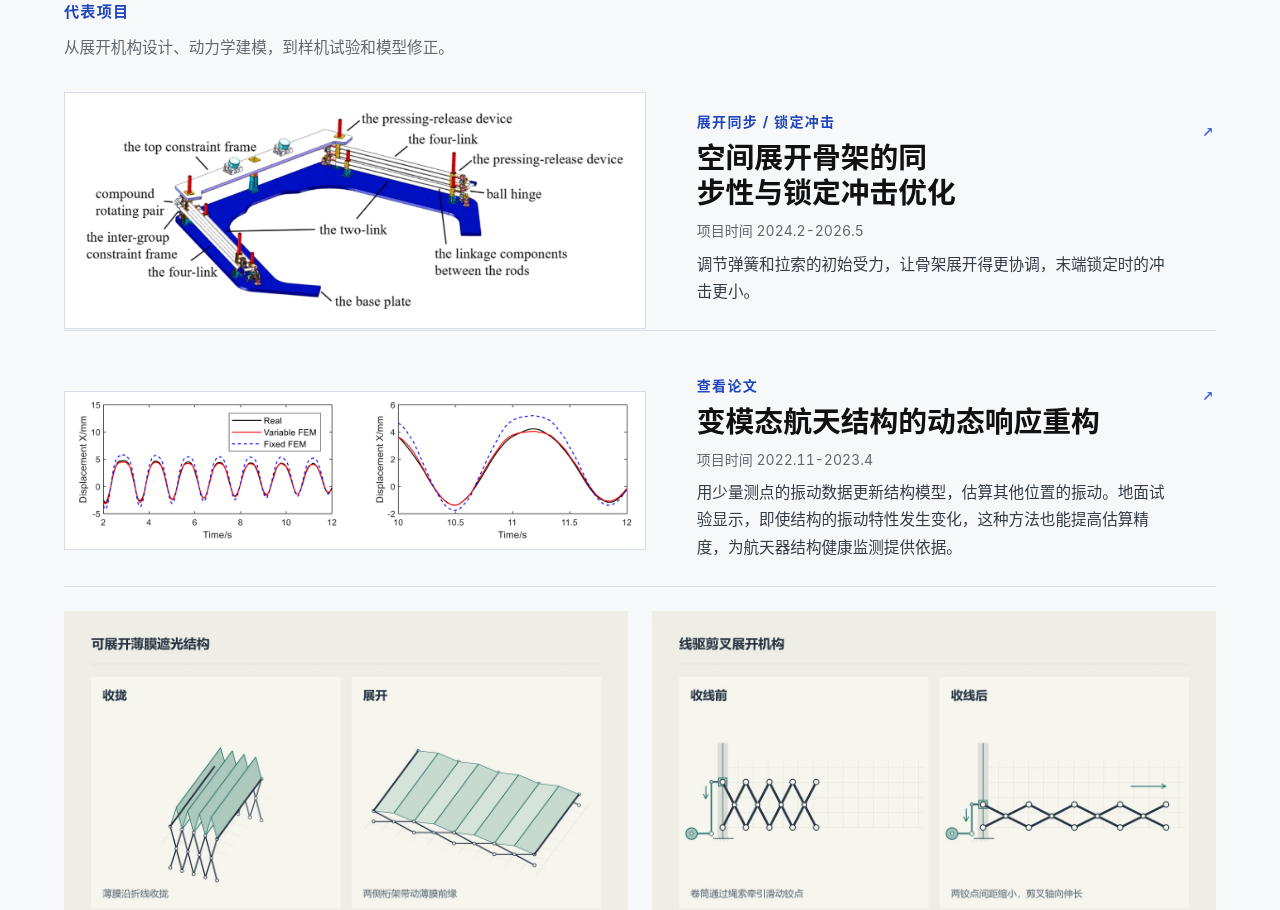
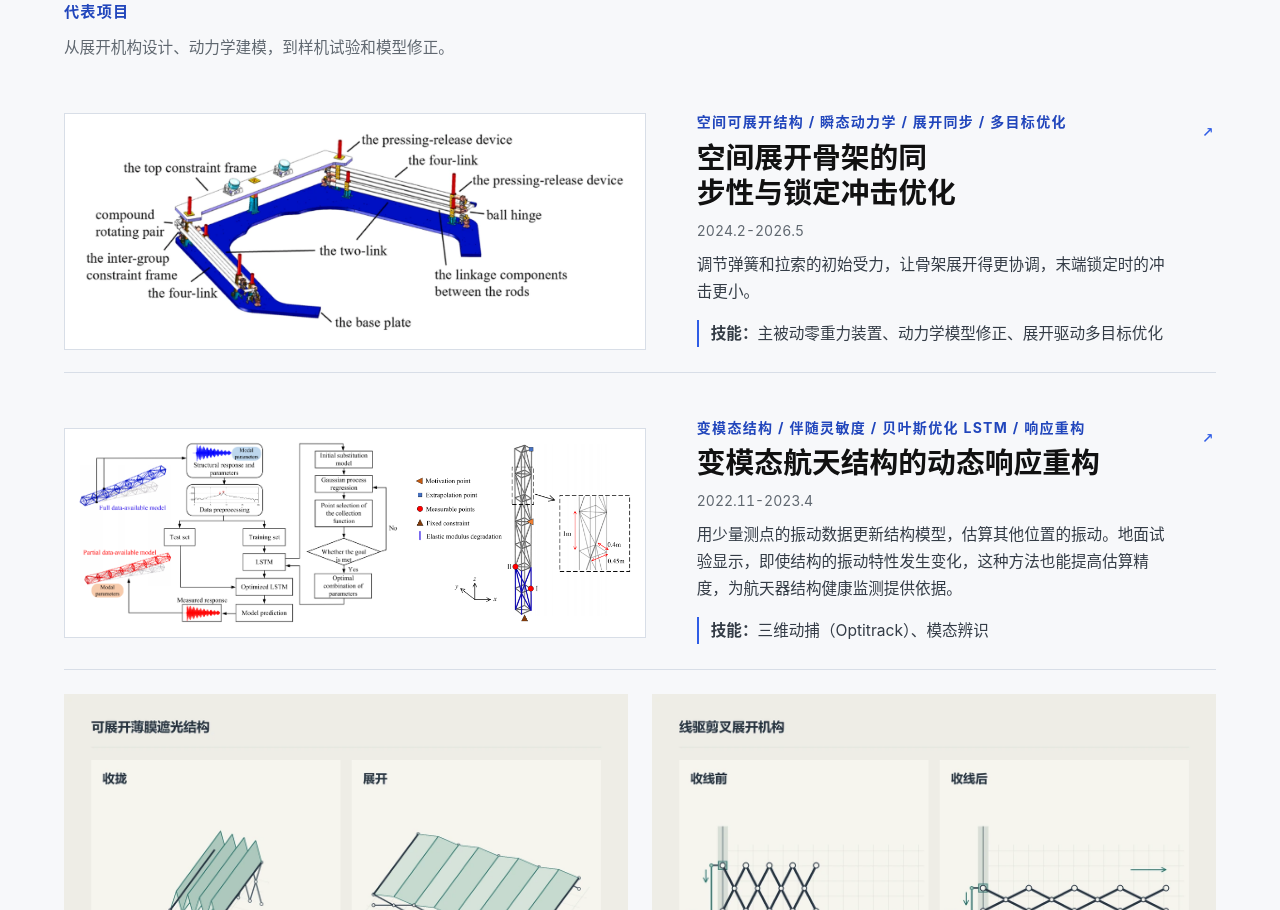
Before and after one commit to StarTruss/startruss.github.io, a plain HTML site: page index.html in a window 1280 px wide. Shown: the part 851-1761 px from the top of the page. Drawn offline with Linux system fonts and the light colour scheme.

Commit message:
Update project figures, keywords and skills

```diff
--- a/index.html
+++ b/index.html
@@ -60,24 +60,27 @@
               <img src="skeleton-mechanism.webp" alt="" width="1400" height="567" loading="lazy">
             </div>
             <div class="project-card-copy">
-              <p class="eyebrow">展开同步 / 锁定冲击</p>
+              <p class="eyebrow">空间可展开结构 / 瞬态动力学 / 展开同步 / 多目标优化</p>
               <h3 id="skeleton-title">空间展开骨架的同步性与锁定冲击优化</h3>
-              <p class="project-period" id="skeleton-period">项目时间 <time datetime="2024-02">2024.2</time>-<time datetime="2026-05">2026.5</time></p>
-              <p>调节弹簧和拉索的初始受力，让骨架展开得更协调，末端锁定时的冲击更小。</p>
+              <p class="project-period" id="skeleton-period"><time datetime="2024-02">2024.2</time>-<time datetime="2026-05">2026.5</time></p>
+              <p class="project-summary">调节弹簧和拉索的初始受力，让骨架展开得更协调，末端锁定时的冲击更小。</p>
+              <p class="project-skills"><strong>技能：</strong>主被动零重力装置、动力学模型修正、展开驱动多目标优化</p>
               <span class="card-arrow" aria-hidden="true">↗</span>
             </div>
           </a>
         </article>
         <article class="project-card project-card-featured">
           <a class="project-link" href="https://doi.org/10.1016/j.ast.2025.110170" aria-labelledby="response-title response-paper" aria-describedby="response-period">
-            <div class="project-image">
-              <img src="response-reconstruction.webp" width="1400" height="380" alt="论文图 22(a)。地面试验中，更新模型重构的未测点 X 向位移更接近实测曲线。" loading="lazy">
+            <div class="project-image response-composite">
+              <img src="response-method.png" width="1559" height="887" alt="动态响应重构的方法流程，包括数据预处理、LSTM 模型训练、参数优化与响应预测。" loading="lazy">
+              <img src="response-structure.png" width="832" height="698" alt="桁架结构模型及激励点、测量点、响应外推点和局部弹性模量退化位置。" loading="lazy">
             </div>
             <div class="project-card-copy">
-              <p class="eyebrow" id="response-paper">查看论文</p>
+              <p class="eyebrow" id="response-paper">变模态结构 / 伴随灵敏度 / 贝叶斯优化 LSTM / 响应重构</p>
               <h3 id="response-title">变模态航天结构的动态响应重构</h3>
-              <p class="project-period" id="response-period">项目时间 <time datetime="2022-11">2022.11</time>-<time datetime="2023-04">2023.4</time></p>
-              <p>用少量测点的振动数据更新结构模型，估算其他位置的振动。地面试验显示，即使结构的振动特性发生变化，这种方法也能提高估算精度，为航天器结构健康监测提供依据。</p>
+              <p class="project-period" id="response-period"><time datetime="2022-11">2022.11</time>-<time datetime="2023-04">2023.4</time></p>
+              <p class="project-summary">用少量测点的振动数据更新结构模型，估算其他位置的振动。地面试验显示，即使结构的振动特性发生变化，这种方法也能提高估算精度，为航天器结构健康监测提供依据。</p>
+              <p class="project-skills"><strong>技能：</strong>三维动捕（Optitrack）、模态辨识</p>
               <span class="card-arrow" aria-hidden="true">↗</span>
             </div>
           </a>
--- a/styles.css
+++ b/styles.css
@@ -376,7 +376,8 @@ img {
   font-size: clamp(1.15rem, 2.1vw, 1.6rem);
 }
 
-.project-card-copy > p:last-of-type {
+.project-card-copy > p:last-of-type,
+.project-card-copy > .project-summary {
   color: var(--body);
   font-size: .975rem;
 }
@@ -386,6 +387,13 @@ img {
   color: var(--muted);
   font-size: .875rem;
   font-variant-numeric: tabular-nums;
+}
+
+.project-card-copy > .project-skills {
+  margin-top: .9rem;
+  padding-left: .75rem;
+  border-left: 2px solid var(--accent);
+  font-size: .875rem;
 }
 
 .project-card-featured {
@@ -407,6 +415,14 @@ img {
 .project-card-featured .project-image img {
   aspect-ratio: auto;
   object-fit: contain;
+}
+
+.project-card-featured .response-composite {
+  display: grid;
+  grid-template-columns: minmax(0, 1.475fr) minmax(0, 1fr);
+  align-items: center;
+  gap: .75rem;
+  padding: .75rem;
 }
 
 .project-card-featured h3 {
@@ -818,6 +834,11 @@ img {
     gap: 0;
   }
 
+  .project-card-featured .response-composite {
+    grid-template-columns: minmax(0, 1fr);
+    gap: 1rem;
+  }
+
   .section-pair {
     grid-template-columns: 1fr;
   }
```
Also changed, not shown: response-method.png (added), response-structure.png (added).
